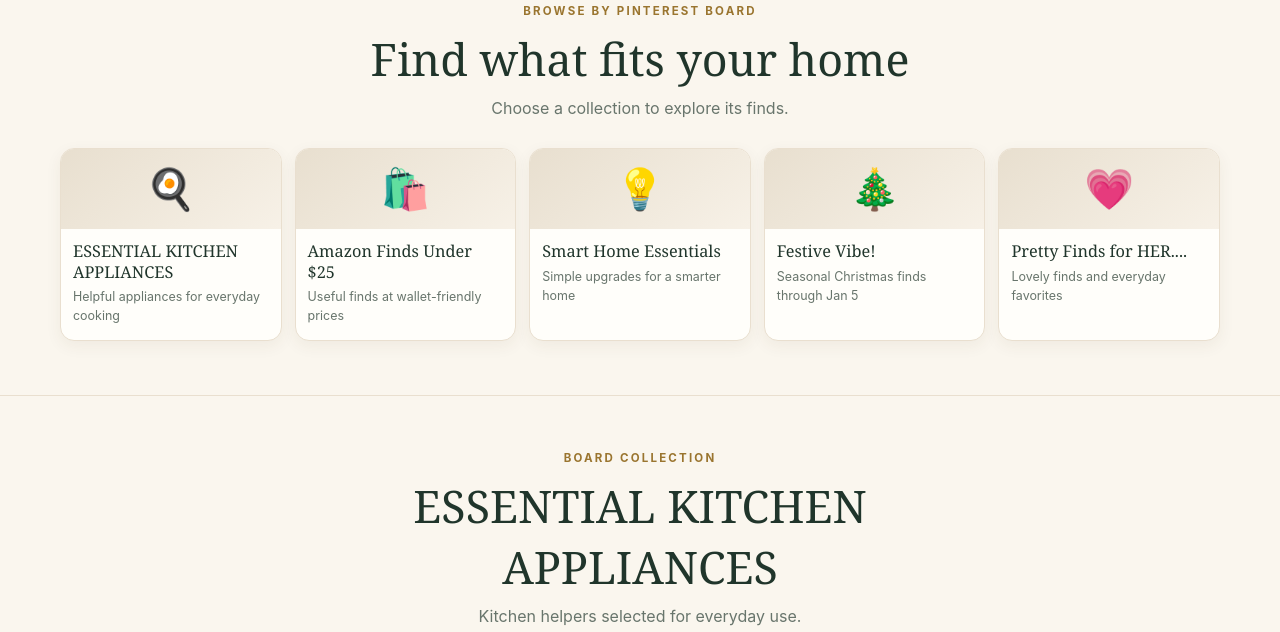
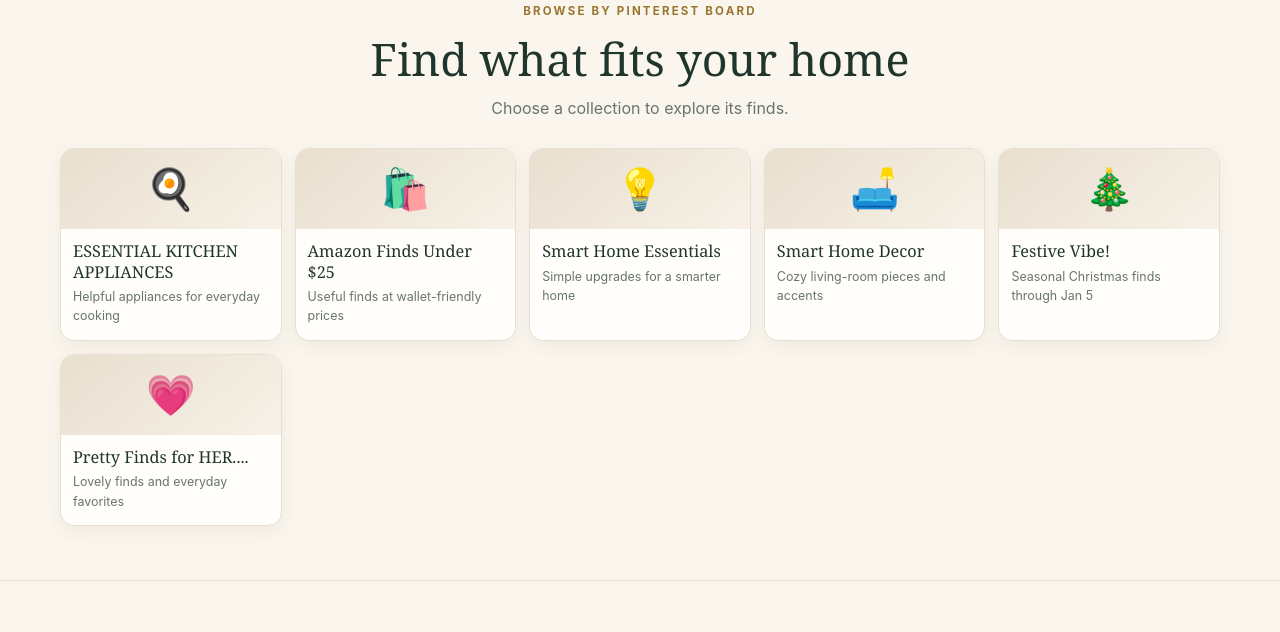
Before and after one commit to thesmartpicks/thesmartpicks, a plain HTML site: page index.html in a window 1280 px wide. Shown: the part 3003-3635 px from the top of the page. Drawn offline with Linux system fonts and the light colour scheme.

Commit message:
Add smart home decor and kitchen product sections
Added new boards and products for smart home decor and kitchen appliances.

```diff
--- a/index.html
+++ b/index.html
@@ -50,6 +50,7 @@ footer{background:#20382b;color:#e9e8df;padding:30px 0}.foot{display:flex;justif
 <a class="board" href="#kitchen"><div class="emoji">🍳</div><h3>ESSENTIAL KITCHEN APPLIANCES</h3><p>Helpful appliances for everyday cooking</p></a>
 <a class="board" href="#amazon-under-25"><div class="emoji">🛍️</div><h3>Amazon Finds Under $25</h3><p>Useful finds at wallet-friendly prices</p></a>
 <a class="board" href="#smart-home-essentials"><div class="emoji">💡</div><h3>Smart Home Essentials</h3><p>Simple upgrades for a smarter home</p></a>
+<a class="board" href="#smart-home-decor"><div class="emoji">🛋️</div><h3>Smart Home Decor</h3><p>Cozy living-room pieces and accents</p></a>
 <a class="board" href="#festive"><div class="emoji">🎄</div><h3>Festive Vibe!</h3><p>Seasonal Christmas finds through Jan 5</p></a>
 <a class="board" href="#pretty-finds"><div class="emoji">💗</div><h3>Pretty Finds for HER....</h3><p>Lovely finds and everyday favorites</p></a>
 </div></div></section>
@@ -60,11 +61,13 @@ footer{background:#20382b;color:#e9e8df;padding:30px 0}.foot{display:flex;justif
 <a class="product" href="pin.html?id=coffee-maker"><img src="assets/kitchen-3.png" alt="BLACK+DECKER Coffee Maker"><div class="body"><h3>BLACK+DECKER Coffee Maker</h3><span class="pin-note">Open pin &amp; shop this look →</span></div></a>
 <a class="product" href="pin.html?id=cosori-air-fryer"><img src="assets/kitchen-cosori-air-fryer.png" alt="COSORI TurboBlaze Air Fryer"><div class="body"><h3>COSORI TurboBlaze Air Fryer</h3><span class="pin-note">Open pin &amp; shop this look →</span></div></a>
 <a class="product" href="pin.html?id=ninja-air-fryer"><img src="assets/kitchen-ninja-oven.png" alt="Ninja 8-in-1 Digital Air Fryer"><div class="body"><h3>Ninja 8-in-1 Digital Air Fryer</h3><span class="pin-note">Open pin &amp; shop this look →</span></div></a>
+<a class="product" href="pin.html?id=ninja-possiblecooker"><img src="assets/kitchen-ninja-possiblecooker.svg" alt="Ninja PossibleCooker"><div class="body"><h3>Ninja PossibleCooker</h3><span class="pin-note">Open pin &amp; shop this look →</span></div></a>
+<a class="product" href="pin.html?id=fullstar-chopper"><img src="assets/kitchen-fullstar-chopper.svg" alt="Fullstar Vegetable Chopper"><div class="body"><h3>Fullstar Vegetable Chopper</h3><span class="pin-note">Open pin &amp; shop this look →</span></div></a>
 <a class="product" href="pin.html?id=oil-sprayer"><img src="assets/kitchen-4.png" alt="TrendPlain Olive Oil Sprayer"><div class="body"><h3>TrendPlain Olive Oil Sprayer</h3><span class="pin-note">Open pin &amp; shop this look →</span></div></a>
 </div></div></section>
 
 <section class="collection" id="smart-home-essentials"><div class="wrap"><div class="head"><div class="eyebrow">Board collection</div><h2>Smart Home Essentials</h2><p>Simple upgrades and thoughtful ideas for a more welcoming home.</p></div>
-<div id="smart-home-decor" class="head" style="margin-top:35px"><div class="eyebrow">Smart Home Decor</div><h2>Small Living Room Makeover</h2><p>Modern · Cozy · Budget-Friendly</p></div>
+<div id="smart-home-decor" class="head" style="margin-top:35px"><div class="eyebrow">Smart Home Decor</div><h2>Small Living Room Makeover</h2><p>Shop the complete room look: seating, tables, lighting, rug and wall art.</p></div>
 <div class="products"><a class="product pin" href="pin.html?id=living-room-makeover"><img src="assets/small-living-room-makeover.jpg" alt="Small Living Room Makeover pin"><div class="body"><h3>Small Living Room Makeover</h3><p>Modern, cozy and budget-friendly living room ideas.</p><span class="pin-note">Open pin &amp; shop this look →</span></div></a></div>
 </div></section>
 
```
